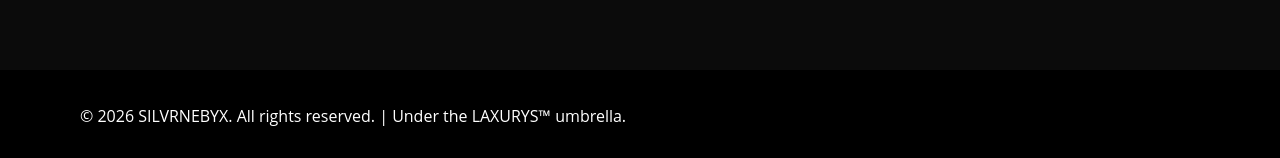
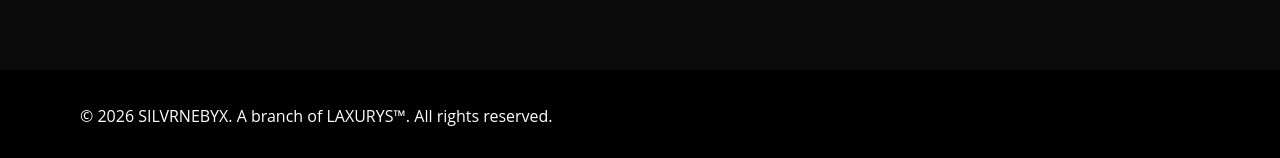
Before and after one commit to glsanclem/silvrnebyxlab, a Jekyll site: the page built from writeups.md, in a window 1280 px wide. Shown: the part 739-897 px from the top of the page. Built offline with Jekyll 4.4.1, drawn with Linux system fonts in a browser that asks for light colours.

Commit message:
Update footer text for SILVRNEBYX branding

```diff
--- a/_layouts/default.html
+++ b/_layouts/default.html
@@ -34,7 +34,7 @@
   <!-- FOOTER -->
 
   <footer class="site-footer">
-    <p>&copy; 2026 SILVRNEBYX. All rights reserved. | Under the LAXURYS™ umbrella.</p>
+    <p>&copy; 2026 SILVRNEBYX. A branch of LAXURYS™. All rights reserved.</p>
   </footer>
 
   <!-- JAVASCRIPT -->
```
